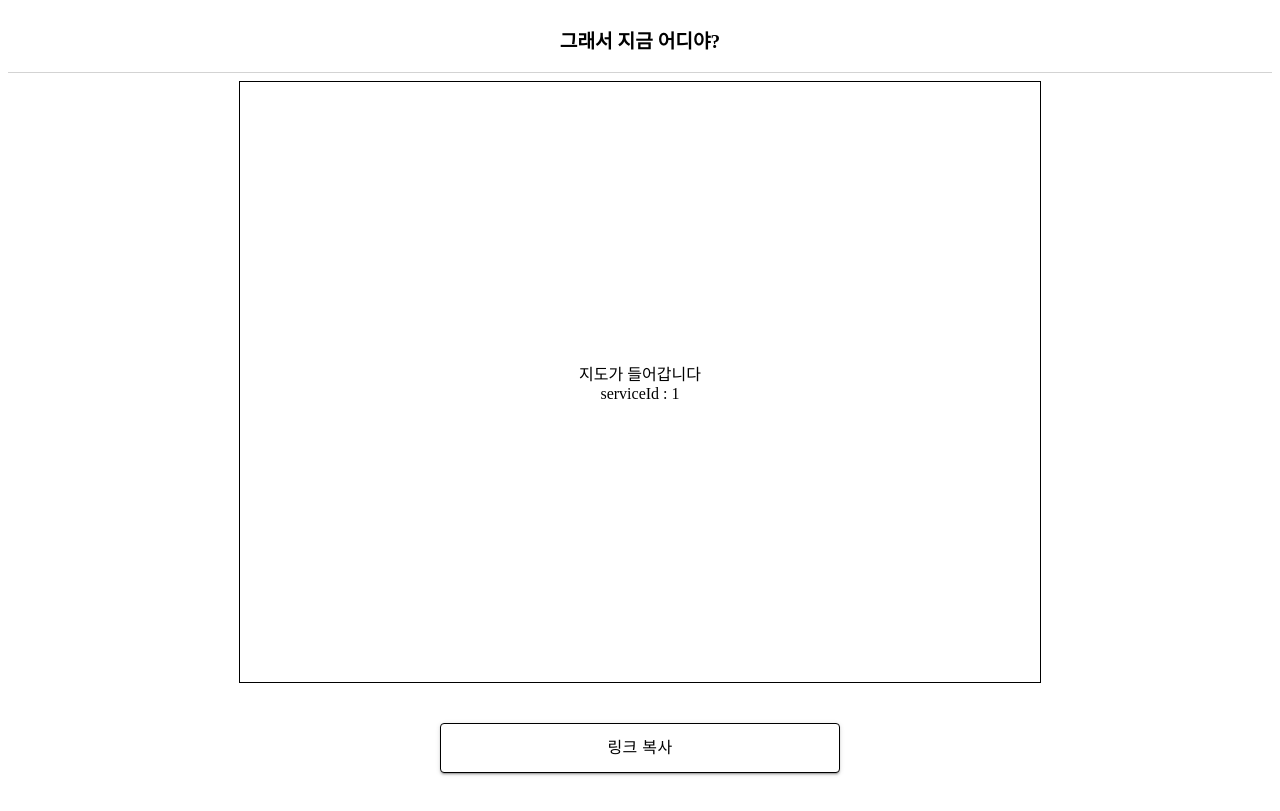
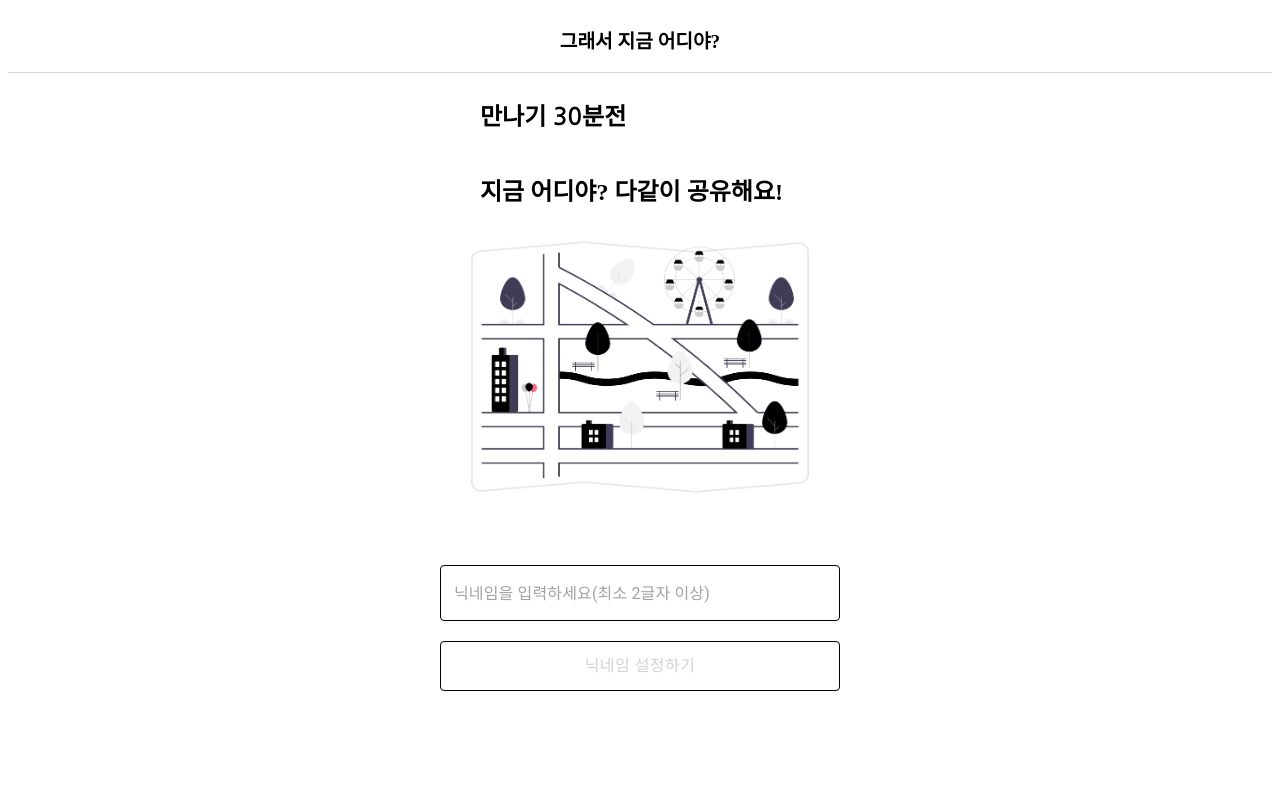
Before and after one commit to woqls22/where-r-u-now-, a React (Create React App) app in the folder web/: page /rooms/1 in a window 1280 px wide. Built offline with nearby package versions, Linux system fonts and the light colour scheme.

Commit message:
[Feature] 초대받은 페이지 닉네임 설정화면 추가 및 mobx적용

```diff
--- a/web/src/Component/BlackTextField.tsx
+++ b/web/src/Component/BlackTextField.tsx
@@ -9,7 +9,7 @@ export const BlackTextField = styled(TextField)({
   },
   "& .MuiOutlinedInput-root": {
     "& fieldset": {
-      borderColor: "#F37D71",
+      borderColor: "black",
     },
     "&:hover fieldset": {
       borderColor: "#C9CE6A",
--- a/web/src/Page/RoomPage.tsx
+++ b/web/src/Page/RoomPage.tsx
@@ -4,10 +4,13 @@ import "../styles/room.css";
 import { BlackButton } from "../Component/BlackButton";
 import { useHistory, useParams } from "react-router";
 import { Alert, Snackbar } from "@mui/material";
-export default function RoomPage() {
+import { useObserver } from "mobx-react";
+import RoomStore from "../Stores/RoomStore";
+import { BlackTextField } from "../Component/BlackTextField";
+export default function RoomPage(): any {
   const [alertOpen, setAlertOpen] = useState(false);
+  const [nickName, setNickName] = useState("");
   const { id } = useParams<{ id: string }>();
-
   const handleAlertClose = (
     event?: React.SyntheticEvent | Event,
     reason?: string
@@ -31,17 +34,55 @@ export default function RoomPage() {
           alert("복사를 실패했어요. ");
         });
     } else {
-      alert("복사하기가 지원되지 않는 브라우저입니다.");
+      const $text = document.createElement("textarea");
+      document.body.appendChild($text);
+      $text.value = window.location.href;
+      $text.select();
+      document.execCommand("copy!!");
+      document.body.removeChild($text);
+      handleAlertOpen();
     }
   };
-  useEffect(() => {}, [id]);
-  if (id) {
+  const complete = () => {
+    RoomStore.changeNickName(nickName);
+  };
+  const changeNickName = (e: any) => {
+    setNickName(e.target.value);
+  };
+  return useObserver(() => {
+    if (RoomStore.nickName.length == 0) {
+      return (
+        <div className="container">
+          <div className="welcome_text_a">만나기 30분전</div>
+          <div className="welcome_text_b">지금 어디야? 다같이 공유해요!</div>
+          <div className="img_item" />
+          {/* <div className="room_title_field"></div> */}
+          <div className="make_room">
+            <BlackTextField
+              placeholder="닉네임을 입력하세요(최소 2글자 이상)"
+              fullWidth={true}
+              onChange={(e: any) => changeNickName(e)}
+              style={{ marginBottom: 20 }}
+            />
+            <BlackButton
+              variant="contained"
+              fullWidth={true}
+              onClick={complete}
+              disabled={nickName.length == 0}
+            >
+              닉네임 설정하기
+            </BlackButton>
+          </div>
+        </div>
+      );
+    } else {
       return (
         <>
           <div className="container">
             <div className="map">
               <div>지도가 들어갑니다</div>
               <div>serviceId : {id}</div>
+              <div>닉네임 : {RoomStore.nickName}</div>
             </div>
             <div className="make_room">
               <BlackButton
@@ -64,11 +105,12 @@ export default function RoomPage() {
               severity="success"
               sx={{ width: "100%" }}
             >
-            링크가 복사되었습니다! 친구에게 공유해보세요!
+              링크가 복사되었습니다!
+              <br /> 친구에게 공유해보세요!
             </Alert>
           </Snackbar>
         </>
       );
     }
-  return <>Nothing</>;
+  });
 }
--- a/web/src/Page/WelcomePage.tsx
+++ b/web/src/Page/WelcomePage.tsx
@@ -1,11 +1,13 @@
-import React, { useState } from "react";
+import React, { useContext, useState } from "react";
 import "../styles/welcome.css";
 import { BlackButton } from "../Component/BlackButton";
 import { useHistory } from "react-router";
 import { BlackTextField } from "../Component/BlackTextField";
+import RoomStore from "../Stores/RoomStore";
 export default function WelcomePage() {
   const history = useHistory();
-  const [title, setTitle] = useState(null);
+  const [nickName, setNickName] = useState("");
+
   function uuidv4() {
     return "xxxxxxxx-xxxx-4xxx-yxxx-xxxxxxxxxxxx".replace(
       /[xy]/g,
@@ -20,10 +22,11 @@ export default function WelcomePage() {
   const makeRoom = () => {
     // 임시링크 생성
     let tempLink = uuidv4();
+    RoomStore.changeNickName(nickName);
     history.push(`/rooms/${tempLink}`);
   };
-  const changeTitle = (event: any) => {
-    setTitle(event.target.value);
+  const changeNickName = (event: any) => {
+    setNickName(event.target.value);
   };
   return (
     <>
@@ -33,13 +36,18 @@ export default function WelcomePage() {
         <div className="img_item" />
         {/* <div className="room_title_field"></div> */}
         <div className="make_room">
-          {/* <BlackTextField
-            placeholder="방 제목을 입력하세요(최소 5글자 이상)"
+          <BlackTextField
+            placeholder="닉네임을 입력하세요(최소 2글자 이상)"
             fullWidth={true}
-            onChange={(e) => changeTitle(e)}
+            onChange={(e: any) => changeNickName(e)}
             style={{ marginBottom: 20 }}
-          /> */}
-          <BlackButton variant="contained" fullWidth={true} onClick={makeRoom}>
+          />
+          <BlackButton
+            variant="contained"
+            fullWidth={true}
+            onClick={makeRoom}
+            disabled={nickName.length == 0}
+          >
             방 만들기
           </BlackButton>
         </div>
--- /dev/null
+++ b/web/src/Stores/RoomStore.tsx
@@ -0,0 +1,13 @@
+import { observable } from "mobx";
+
+interface RoomStore {
+  nickName: string;
+  changeNickName: (data: string) => void;
+}
+const RoomStore = observable<RoomStore>({
+  nickName: "",
+  changeNickName(data: string) {
+    this.nickName = data;
+  },
+});
+export default RoomStore;
```
Lines whose indentation alone changed are shown as unchanged.
